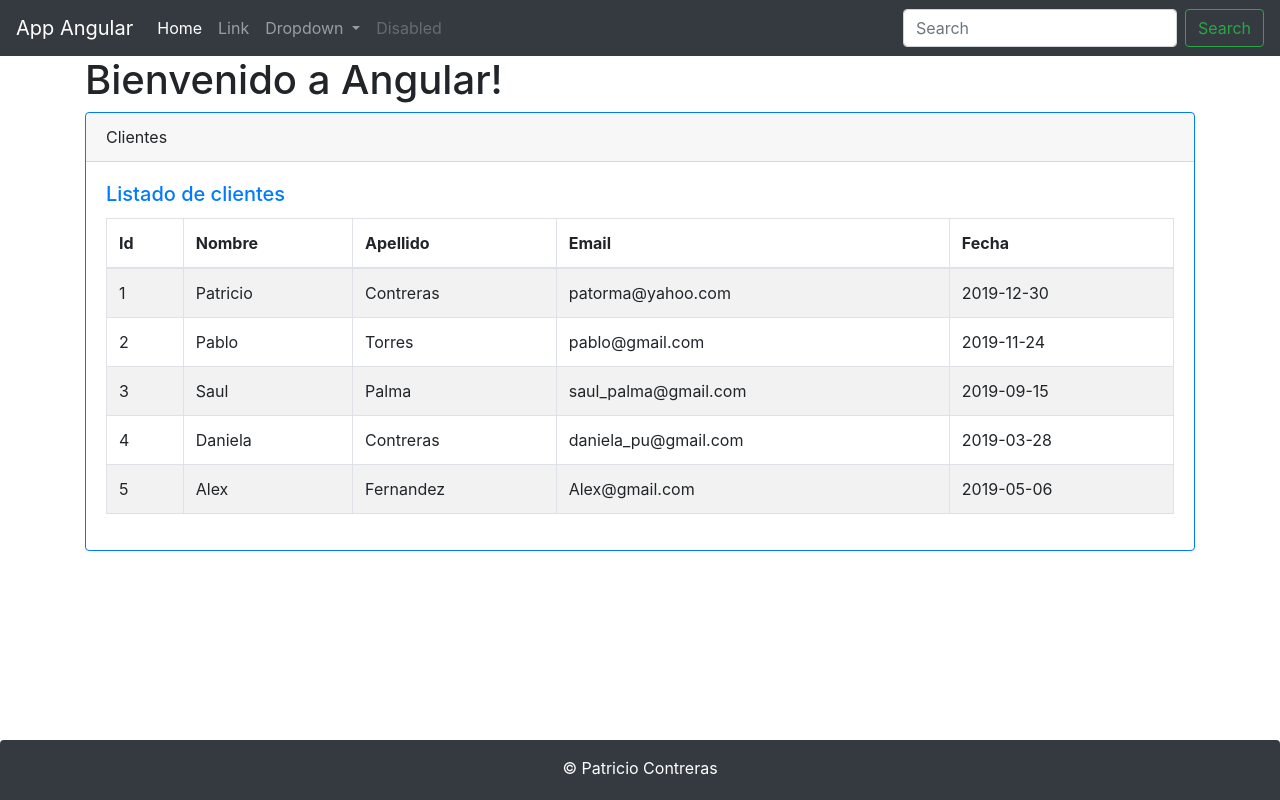
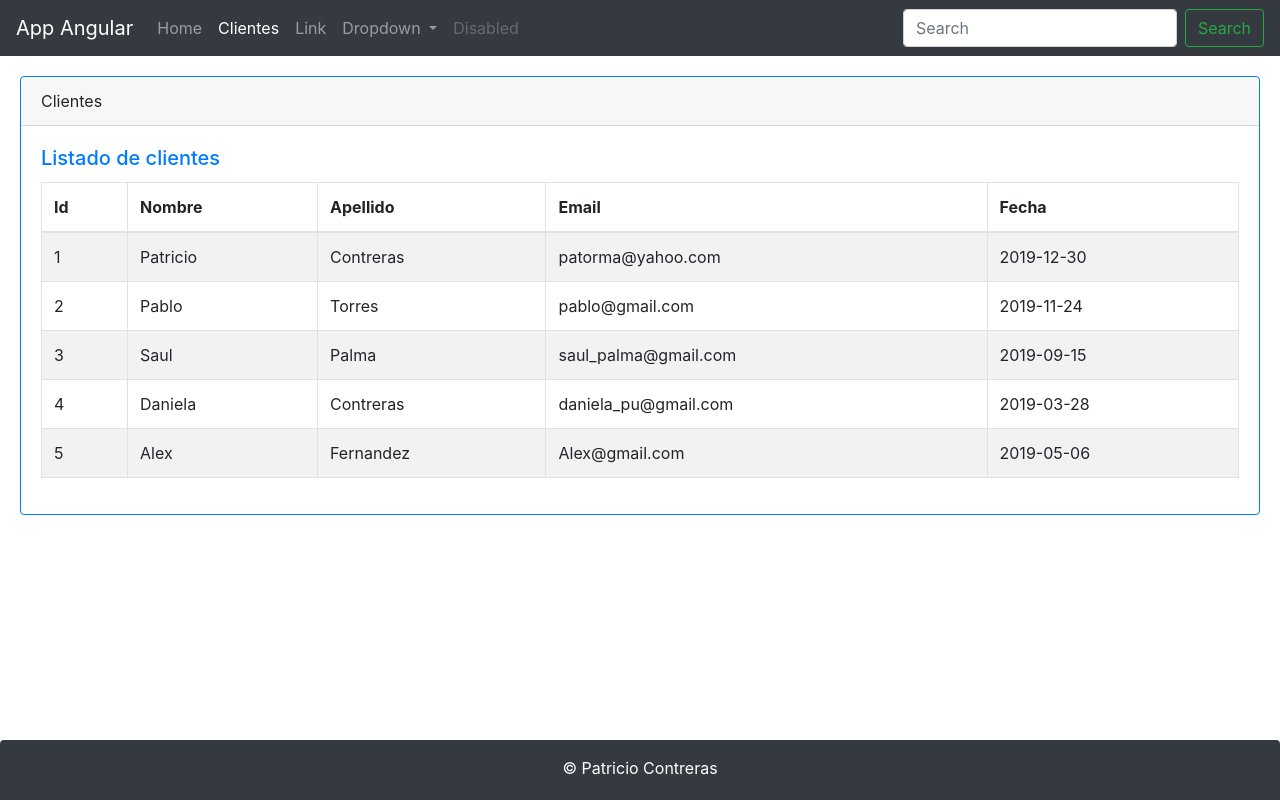
Before and after one commit to patorma/angularSpring, an Angular app: page /clientes in a window 1280 px wide. Before the commit this address led to /. Built offline with nearby package versions, Linux system fonts and the light colour scheme.

Commit message:
Implementacion de patron observador en service

```diff
--- a/src/app/app-routing.module.ts
+++ b/src/app/app-routing.module.ts
@@ -1,8 +1,12 @@
 import { NgModule } from '@angular/core';
 import { Routes, RouterModule } from '@angular/router';
+import { ClientesComponent } from './components/clientes/clientes.component';
 
 
-const routes: Routes = [];
+const routes: Routes = [
+  {path: '', redirectTo: '/clientes', pathMatch: 'full'},
+  {path: 'clientes', component: ClientesComponent}
+];
 
 @NgModule({
   imports: [RouterModule.forRoot(routes)],
--- a/src/app/app.component.html
+++ b/src/app/app.component.html
@@ -1,12 +1,7 @@
 <app-header></app-header>
 
 <div class="container">
-    <h1>
-        {{title}}
-    </h1>
 
-
-    <app-clientes></app-clientes>
 </div>
 
 <app-footer></app-footer>
--- a/src/app/app.module.ts
+++ b/src/app/app.module.ts
@@ -6,6 +6,7 @@ import { AppComponent } from './app.component';
 import { HeaderComponent } from './components/header/header.component';
 import { FooterComponent } from './components/footer/footer.component';
 import { ClientesComponent } from './components/clientes/clientes.component';
+import { ClienteService } from './services/cliente.service';
 
 @NgModule({
   declarations: [
@@ -18,7 +19,7 @@ import { ClientesComponent } from './components/clientes/clientes.component';
     BrowserModule,
     AppRoutingModule
   ],
-  providers: [],
+  providers: [ClienteService],
   bootstrap: [AppComponent]
 })
 export class AppModule { }
--- /dev/null
+++ b/src/app/components/clientes/clientes.component.css
@@ -0,0 +1,5 @@
+.panel {
+    bottom: 0px;
+    padding: 0px;
+    margin: 20px;
+}
--- a/src/app/components/clientes/clientes.component.html
+++ b/src/app/components/clientes/clientes.component.html
@@ -1,4 +1,4 @@
-<div class="card border-primary mb-3">
+<div class=" panel card border-primary mb-3">
     <div class="card-header">Clientes</div>
     <div class="card-body text-primary">
         <h5 class="card-title">Listado de clientes</h5>
--- a/src/app/components/clientes/clientes.component.ts
+++ b/src/app/components/clientes/clientes.component.ts
@@ -1,10 +1,12 @@
 import { Component, OnInit } from '@angular/core';
 import { Cliente } from './cliente';
-import { CLIENTES } from './clientes.json';
+import { ClienteService } from '../../services/cliente.service';
+
 
 @Component({
   selector: 'app-clientes',
-  templateUrl: './clientes.component.html'
+  templateUrl: './clientes.component.html',
+  styleUrls: ['./clientes.component.css']
 })
 export class ClientesComponent implements OnInit {
 
@@ -12,11 +14,16 @@ export class ClientesComponent implements OnInit {
   clientes: Cliente[];
 
 
-
-  constructor() { }
+  /* Inyección de dependencias*/
+  constructor(private clienteService: ClienteService) { }
 
   ngOnInit() {
-    this.clientes = CLIENTES;
+    /*clientes es un observador va hacer observado por observadores, aca se subscribe , y en el metodo subscribe el observador seria asignar el atributo clientes el valor que se recibe del clienteservice, que seria el listado de clientes con los cambios*/
+     this.clienteService.getClientes().subscribe(
+       /*funcion anonima como observador que se encarga de asignar el valor al cliente component*/
+       /*nuestro observador, actualiza estado de clientes*/
+       clientes => this.clientes = clientes
+     );
   }
 
 }
--- a/src/app/components/header/header.component.html
+++ b/src/app/components/header/header.component.html
@@ -6,8 +6,11 @@
 
     <div class="collapse navbar-collapse" id="navbarSupportedContent">
         <ul class="navbar-nav mr-auto">
-            <li class="nav-item active">
+            <li class="nav-item">
                 <a class="nav-link" href="#">Home <span class="sr-only">(current)</span></a>
+            </li>
+            <li class="nav-item" routerLinkActive="active">
+                <a class="nav-link" routerLink="/clientes"> Clientes</a>
             </li>
             <li class="nav-item">
                 <a class="nav-link" href="#">Link</a>
--- a/src/app/services/cliente.service.ts
+++ b/src/app/services/cliente.service.ts
@@ -1,4 +1,7 @@
 import { Injectable } from '@angular/core';
+import { CLIENTES } from '../components/clientes/clientes.json';
+import { Cliente } from '../components/clientes/cliente';
+import { Observable, of } from 'rxjs';
 
 @Injectable({
   providedIn: 'root'
@@ -6,4 +9,9 @@ import { Injectable } from '@angular/core';
 export class ClienteService {
 
   constructor() { }
+
+  getClientes(): Observable<Cliente[]> {
+
+    return of(CLIENTES);
+  }
 }
```
